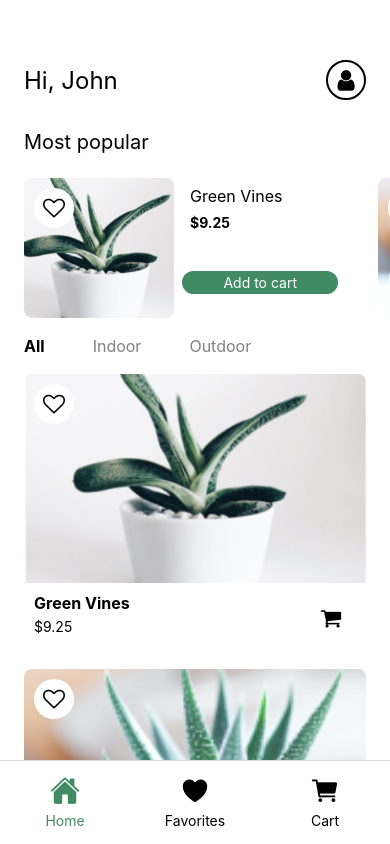
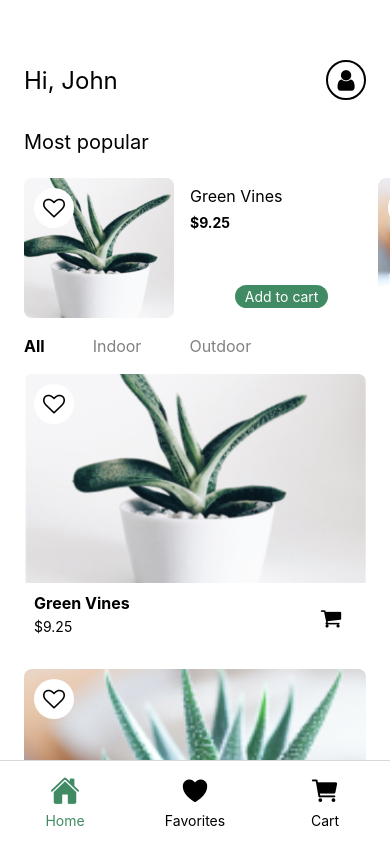
Before and after one commit to Rhayr/ChallengePlants, a React Native app in the folder PlantParadise/: screen /Home in a window 390 px wide. Built offline with nearby package versions, Linux system fonts and the light colour scheme.

Commit message:
feat: navigate to the details

```diff
--- a/PlantParadise/components/atomns/cartButton.js
+++ b/PlantParadise/components/atomns/cartButton.js
@@ -15,9 +15,9 @@ const styles = StyleSheet.create({
     marginTop: 10,
     backgroundColor: GlobalStyles.colors.primaryColor,
     paddingVertical: 3,
+    paddingHorizontal: 10,
     marginRight: 8,
     borderRadius: 12,
-    bottom: -30,
   },
   text: {
     color: 'white',
--- a/PlantParadise/components/plantItemH.js
+++ b/PlantParadise/components/plantItemH.js
@@ -1,4 +1,5 @@
 import React, { useState } from 'react';
+import { useNavigation } from '@react-navigation/native';
 import { View, Text, Image, StyleSheet, TouchableOpacity } from 'react-native';
 import { GlobalStyles } from '../constants/styles';
 import { FontAwesome } from '@expo/vector-icons';
@@ -6,12 +7,20 @@ import AddToCartButton from './atomns/cartButton';
 
 function PlantItemHorizontal({ planta }) {
   const [isFavorited, setIsFavorited] = useState(false);
+  const navigation = useNavigation();
   return (
     <View style={styles.container}>
-      <Image source={planta.imagem} style={styles.imagem} />
-      <View style={styles.textContainer}>
-        <Text style={styles.nome}>{planta.nome}</Text>
-        <Text style={styles.preco}>${planta.preco}</Text>
+      <TouchableOpacity
+        style={styles.infoContainer}
+        onPress={() => navigation.navigate('Details', { planta })}
+      >
+        <Image source={planta.imagem} style={styles.imagem} />
+        <View style={styles.textContainer}>
+          <Text style={styles.nome}>{planta.nome}</Text>
+          <Text style={styles.preco}>${planta.preco}</Text>
+        </View>
+      </TouchableOpacity>
+      <View style={styles.addToCartButtonContainer}>
         <AddToCartButton onPress={() => {}} />
       </View>
       <View style={styles.favoriteIconContainer}>
@@ -29,13 +38,15 @@ function PlantItemHorizontal({ planta }) {
 
 const styles = StyleSheet.create({
   container: {
-    flexDirection: 'row',
     margin: 8,
     backgroundColor: GlobalStyles.colors.primary0,
     borderRadius: 8,
     elevation: 3,
     height: 140,
     marginLeft: 24,
+  },
+  infoContainer: {
+    flexDirection: 'row',
   },
   imagem: {
     width: 150,
@@ -69,6 +80,13 @@ const styles = StyleSheet.create({
     alignItems: 'center',
     elevation: 5,
   },
+  addToCartButtonContainer: {
+    position: 'absolute',
+    bottom: 10,
+    right: 10,
+    justifyContent: 'center',
+    alignItems: 'center',
+  },
 });
 
 export default PlantItemHorizontal;
--- a/PlantParadise/components/plantItemV.js
+++ b/PlantParadise/components/plantItemV.js
@@ -1,4 +1,5 @@
 import React, { useState } from 'react';
+import { useNavigation } from '@react-navigation/native';
 import { View, Text, Image, StyleSheet, TouchableOpacity } from 'react-native';
 import { GlobalStyles } from '../constants/styles';
 import { FontAwesome } from '@expo/vector-icons';
@@ -6,14 +7,21 @@ import { FontAwesome } from '@expo/vector-icons';
 function PlantItemVertical({ planta }) {
   const [isFavorited, setIsFavorited] = useState(false);
   const [isAddedToCart, setIsAddedToCart] = useState(false);
+  const navigation = useNavigation();
 
   return (
     <View style={styles.container}>
-      <Image source={planta.imagem} style={styles.imagem} />
-      <View style={styles.textContainer}>
-        <Text style={styles.nome}>{planta.nome}</Text>
-        <Text style={styles.preco}>${planta.preco}</Text>
-      </View>
+      <TouchableOpacity
+        onPress={() => navigation.navigate('Details', { planta })}
+        style={{ flex: 1 }}
+      >
+        <Image source={planta.imagem} style={styles.imagem} />
+        <View style={styles.textContainer}>
+          <Text style={styles.nome}>{planta.nome}</Text>
+          <Text style={styles.preco}>${planta.preco}</Text>
+        </View>
+      </TouchableOpacity>
+
       <View style={styles.favoriteIconContainer}>
         <TouchableOpacity onPress={() => setIsFavorited(!isFavorited)}>
           <FontAwesome
@@ -23,6 +31,7 @@ function PlantItemVertical({ planta }) {
           />
         </TouchableOpacity>
       </View>
+
       <View
         style={[
           styles.cartButton,
--- a/PlantParadise/src/screens/details.js
+++ b/PlantParadise/src/screens/details.js
@@ -1,7 +1,35 @@
-import { Text } from 'react-native';
+import React from 'react';
+import { View, Text, Image, StyleSheet } from 'react-native';
+import { GlobalStyles } from '../../constants/styles';
 
-function Details() {
-  return <Text> Detalhes </Text>;
+function PlantDetail({ route }) {
+  const { planta } = route.params;
+
+  return (
+    <View style={styles.container}>
+      <View style={styles.imageContainer}>
+        <Image source={planta.imagem} style={styles.imagem} />
+      </View>
+      <Text>{planta.nome}</Text>
+      <Text>{planta.preco}</Text>
+      <Text>{planta.descricao}</Text>
+    </View>
+  );
 }
 
-export default Details;
+const styles = StyleSheet.create({
+  container: {
+    flex: 1,
+    backgroundColor: GlobalStyles.colors.primaryBackground,
+  },
+  imageContainer: {
+    width: '100%',
+    height: 247,
+  },
+  imagem: {
+    width: '100%',
+    height: '100%',
+  },
+});
+
+export default PlantDetail;
```
